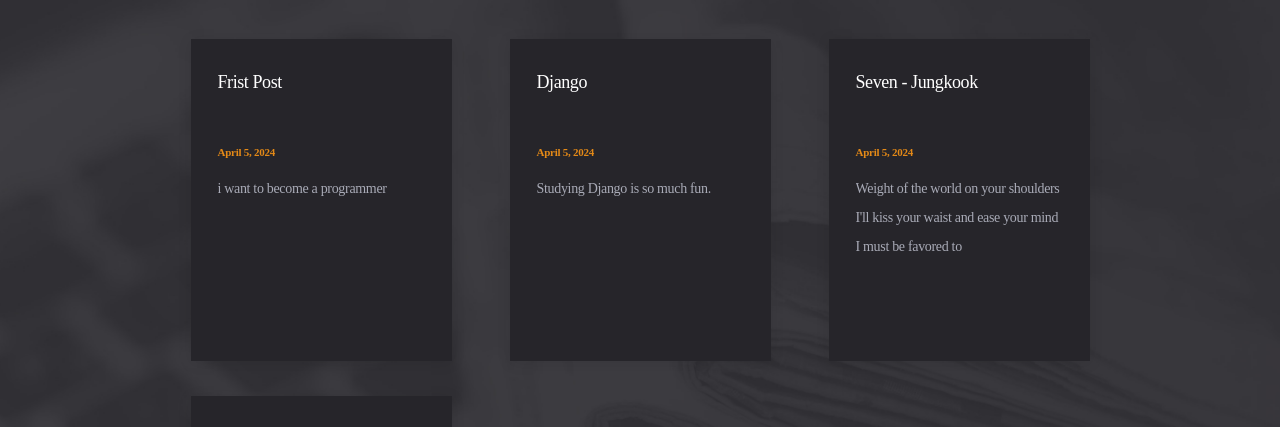
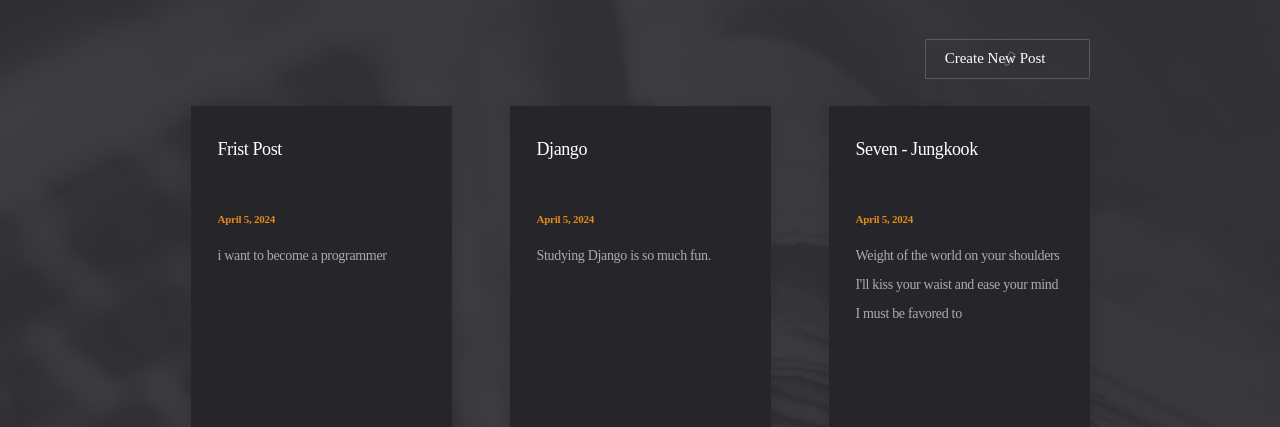
Before and after one commit to jos8304/costory, a Django app: page /posts/ in a window 1280 px wide. Shown: the part 185-612 px from the top of the page. Run offline with Django 3.2, Linux system fonts and the light colour scheme; data comes from the database, SQL or seed files in the repository; both versions use the stored data as it was after the commit.

Commit message:
Create new post function

```diff
--- /dev/null
+++ b/posts/forms.py
@@ -0,0 +1,5 @@
+from django import forms
+
+class PostForm(forms.Form):
+    title = forms.CharField(max_length=50, label="Title")
+    content = forms.CharField(label="content", widget=forms.Textarea)
--- a/posts/templates/posts/post_list.html
+++ b/posts/templates/posts/post_list.html
@@ -15,6 +15,7 @@
 
 
 {% block content %}
+<div class="btn_post"><a href={% url "post-create" %}>Create New Post</a></div>
     <div class="post_container">
         {% for post in posts  %}
             <div class="post"><a href="{% url "post-detail" post.id %}">
--- a/posts/urls.py
+++ b/posts/urls.py
@@ -4,7 +4,7 @@ from . import views
 urlpatterns = [
     #path('', views.index),
     path('posts/', views.post_list, name='post-list'),
-    # path('posts/new', views.post_create),
+    path('posts/new', views.post_create, name='post-create'),
     path('posts/<int:post_id>', views.post_detail, name='post-detail'),
     # path('posts/<int:post_id>/edit', views.post_update),
     # path('posts/<int:post_id>/delete', views.post_delete),
--- a/posts/views.py
+++ b/posts/views.py
@@ -1,5 +1,7 @@
-from django.shortcuts import render
+from django.shortcuts import render, redirect
 from .models import Post
+from .forms import PostForm
+
 
 # Create your views here.
 def post_list(request):
@@ -11,3 +13,17 @@ def post_detail(request, post_id):
     post = Post.objects.get(id=post_id)
     context = {"post" : post}
     return render(request, 'posts/post_detail.html', context)
+
+def post_create(request):
+    if request.method == 'POST':
+        title = request.POST['title']
+        content = request.POST['content']
+        new_post = Post(
+            title = title,
+            content = content
+        )
+        new_post.save()
+        return redirect('post-detail', post_id=new_post.id)
+    else:
+        post_form = PostForm
+        return render(request, 'posts/post_form.html', {'form': post_form})
```
Also changed, not shown: posts/templates/posts/post_form.html (added, +14 -0 lines), db.sqlite3.
